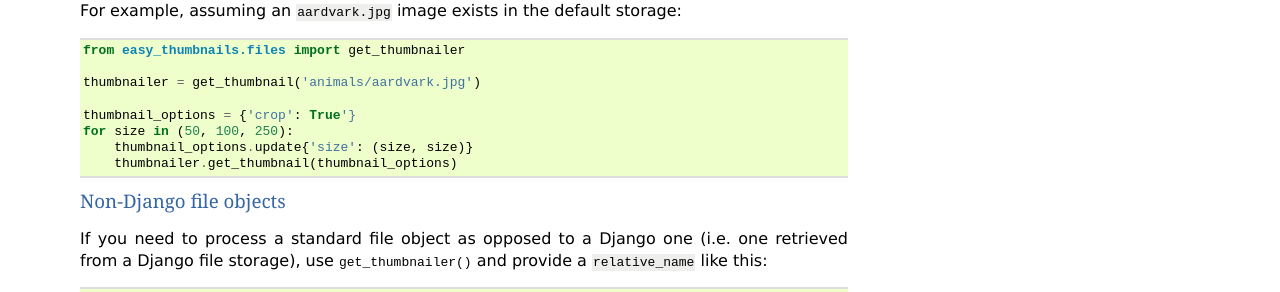
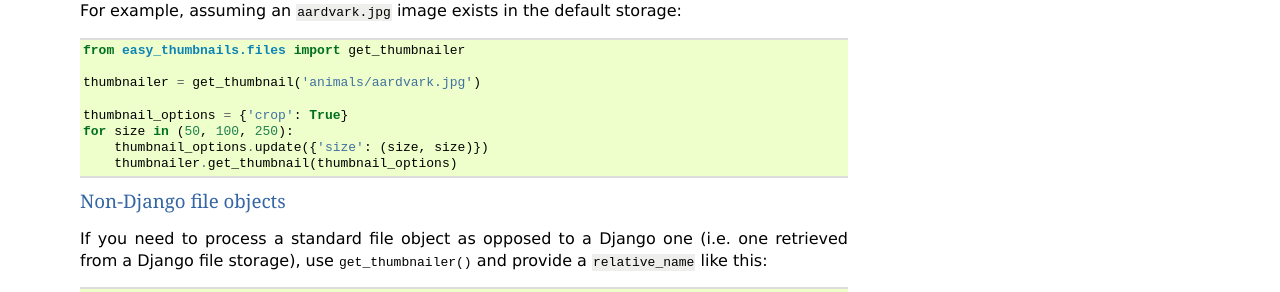
Before and after one commit to SmileyChris/easy-thumbnails, a Sphinx documentation site: the page built from docs/usage.txt, in a window 1280 px wide. Shown: the part 1748-2040 px from the top of the page. Built offline with Sphinx 7.4.7, drawn with Linux system fonts in a browser that asks for light colours.

```diff
--- a/docs/usage.txt
+++ b/docs/usage.txt
@@ -100,9 +100,9 @@ For example, assuming an ``aardvark.jpg`` image exists in the default storage::
 
     thumbnailer = get_thumbnail('animals/aardvark.jpg')
 
-    thumbnail_options = {'crop': True'}
+    thumbnail_options = {'crop': True}
     for size in (50, 100, 250):
-        thumbnail_options.update{'size': (size, size)}
+        thumbnail_options.update({'size': (size, size)})
         thumbnailer.get_thumbnail(thumbnail_options)
 
 Non-Django file objects
```
